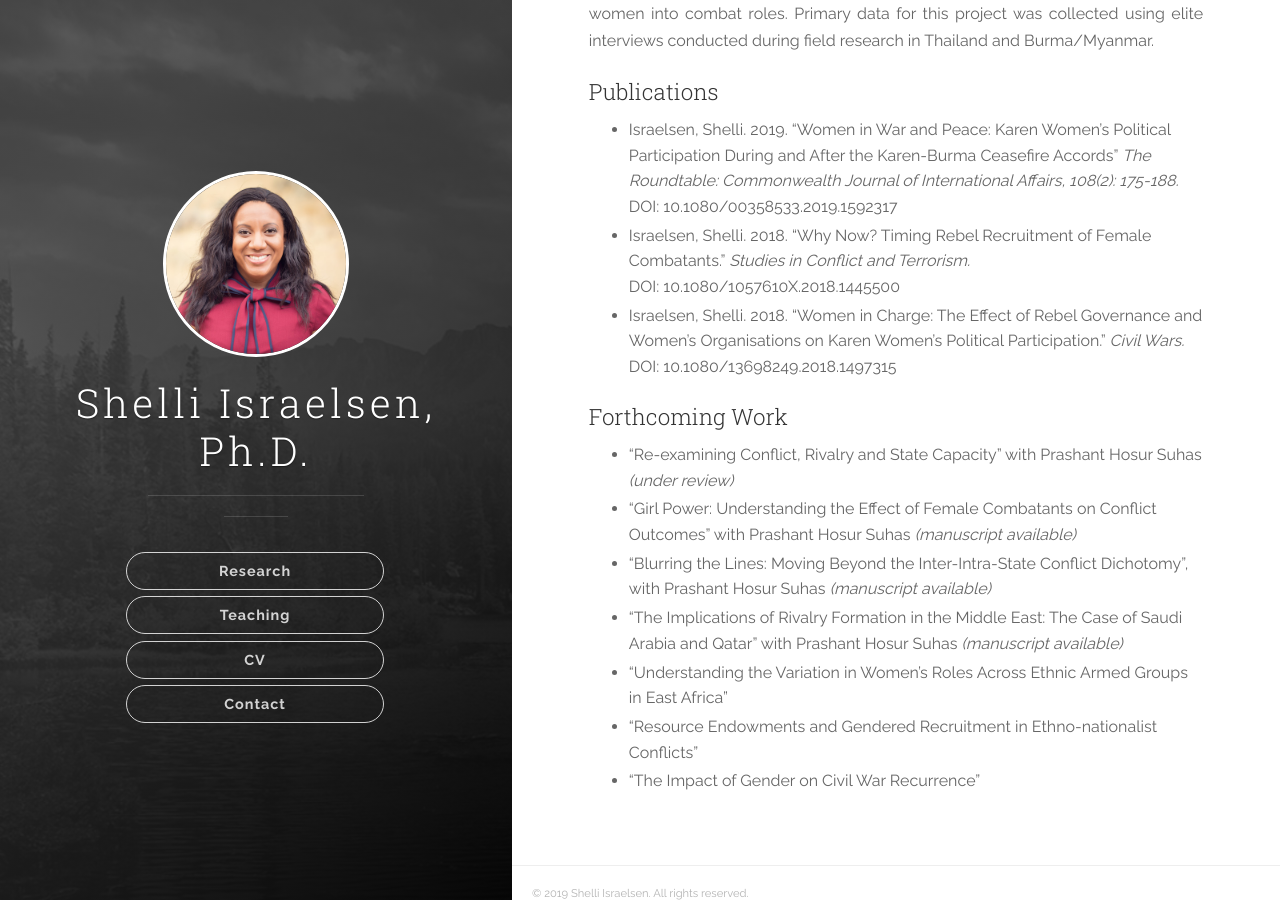
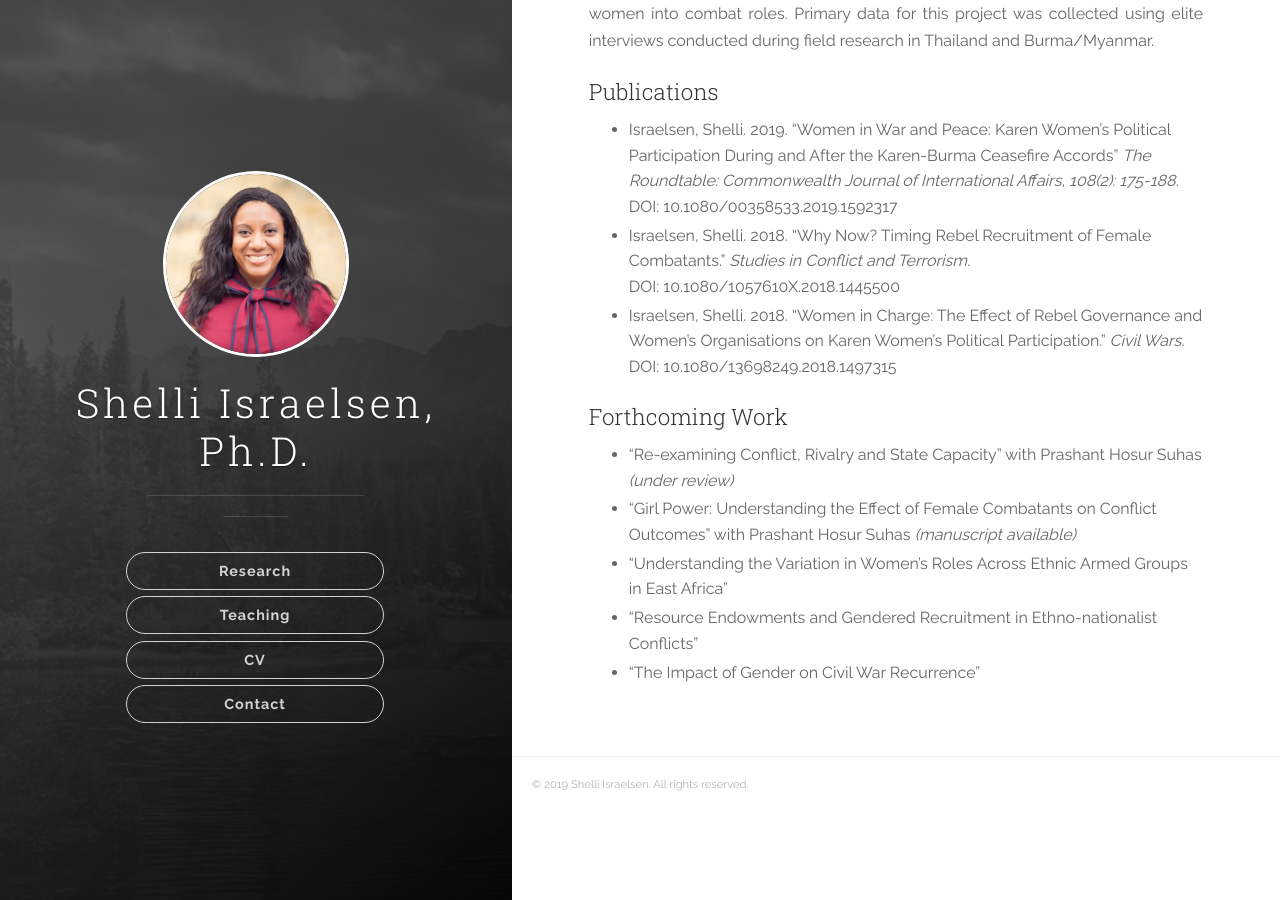
Before and after one commit to jisraelsen/shelliisraelsen.com, a Jekyll site: the page built from research.html, in a window 1280 px wide and 900 px high, scrolled down 711 px. Built offline with Jekyll 4.4.1, drawn with Linux system fonts in a browser that asks for light colours; nearby versions of some CDN libraries.

Commit message:
Remove two items from forthcoming work
* Remove "Blurring the Lines"
* Remove "The Implications of Rivalry formation"

```diff
--- a/research.html
+++ b/research.html
@@ -37,8 +37,6 @@ field research in Thailand and Burma/Myanmar.</p>
 <ul>
   <li>“Re-examining Conflict, Rivalry and State Capacity” with Prashant Hosur Suhas <em>(under review)</em></li>
   <li>“Girl Power: Understanding the Effect of Female Combatants on Conflict Outcomes” with Prashant Hosur Suhas <em>(manuscript available)</em></li>
-  <li>“Blurring the Lines: Moving Beyond the Inter-Intra-State Conflict Dichotomy”, with Prashant Hosur Suhas <em>(manuscript available)</em></li>
-  <li>“The Implications of Rivalry Formation in the Middle East: The Case of Saudi Arabia and Qatar” with Prashant Hosur Suhas <em>(manuscript available)</em></li>
   <li>“Understanding the Variation in Women’s Roles Across Ethnic Armed Groups in East Africa”</li>
   <li>“Resource Endowments and Gendered Recruitment in Ethno-nationalist Conflicts”</li>
   <li>“The Impact of Gender on Civil War Recurrence”</li>
```
